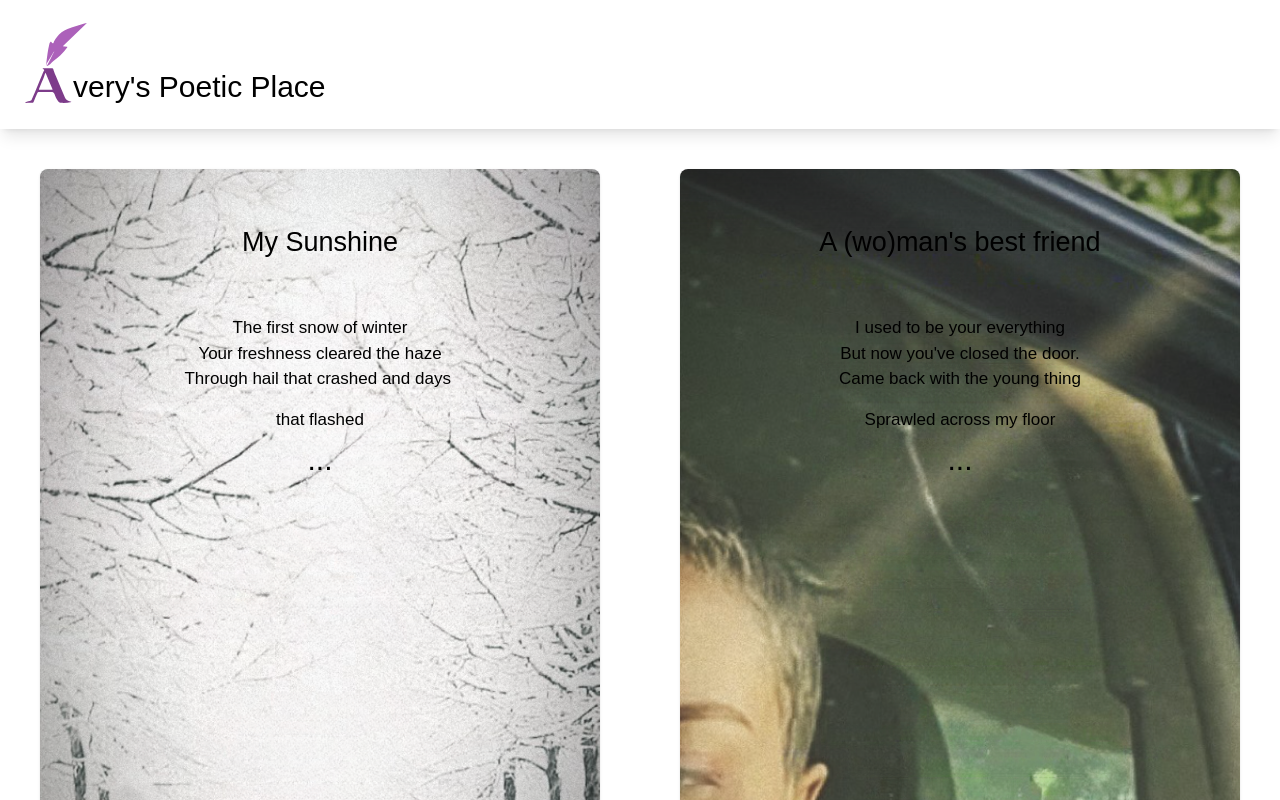
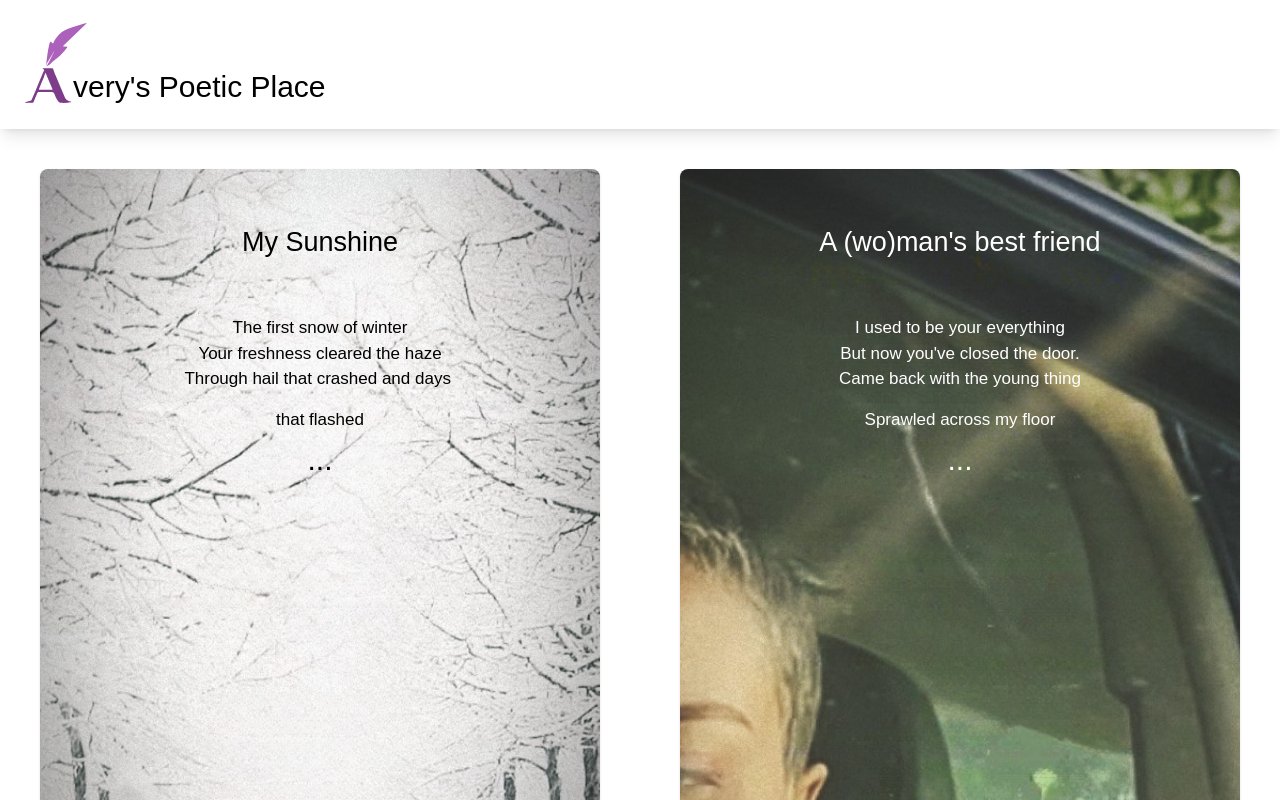
Before and after one commit to luca-borletti/avery-poems, a React (Create React App) app: page / in a window 1280 px wide. Shown: the top 800 px of the page. Built offline with nearby package versions, Linux system fonts and the light colour scheme.

Commit message:
new dark mode

```diff
--- a/src/App.js
+++ b/src/App.js
@@ -19,7 +19,7 @@ function App() {
 	const poems = [
 		{
 			title: "My Sunshine",
-			color: "#000",
+			dark: true,
 			lines: `The first snow of winter
 Your freshness cleared the haze
 Through hail that crashed and days
@@ -42,7 +42,7 @@ Your light was just a faze`,
 		},
 		{
 			title: "A (wo)man's best friend",
-			color: "#fff",
+			dark: false,
 			lines: `I used to be your everything
 But now you've closed the door.
 Came back with the young thing
@@ -74,7 +74,7 @@ and let myself subdue.`,
 		},
 		{
 			title: "Stormy",
-			color: "#000",
+			dark: true,
 			lines: `We always knew you belonged to the sky
 
 -12/20/21`,
@@ -82,7 +82,7 @@ and let myself subdue.`,
 		},
 		{
 			title: "Sunkissed",
-			color: "#000",
+			dark: true,
 			lines: `The Moon empties and fills my cup
 It has one rule, keep looking up
 
@@ -152,7 +152,7 @@ I can't live without you, since you are The Sun`,
 							e.stopPropagation();
 							setSelectedPoem({
 								title: "From Luca, with Love",
-								color: "#fff",
+								dark: false,
 								lines: ``,
 								image: img5,
 							});
@@ -219,7 +219,12 @@ I can't live without you, since you are The Sun`,
 								)}
 							>
 								<div className="h-[15%] flex flex-col justify-center">
-									<h1 className={clsx("text-[27px] text-[" + poem.color + "]")}>
+									<h1
+										className={clsx(
+											"text-[27px]",
+											poem.dark ? "text-[black]" : "text-[white]"
+										)}
+									>
 										{poem.title}
 									</h1>
 								</div>
@@ -227,7 +232,10 @@ I can't live without you, since you are The Sun`,
 								{/* <p className="">{poem.lines}</p> */}
 								<div className="h-[85%] p-5">
 									<pre
-										className={clsx("text-[" + poem.color + "] text-[17px]")}
+										className={clsx(
+											poem.dark ? "text-[black]" : "text-[white]",
+											"text-[17px]"
+										)}
 									>
 										{poem.lines.split("\n").slice(0, 4).join("\n")}
 										{poem.lines.split("\n").length > 4 ? (
@@ -269,9 +277,8 @@ I can't live without you, since you are The Sun`,
 						<div className="h-[15%] flex flex-col justify-center">
 							<pre
 								className={clsx(
-									"text-[28px] lg:text-[32px] text-[" +
-										selectedPoem.color +
-										"] mb-4"
+									"text-[28px] lg:text-[32px] mb-4",
+									selectedPoem.dark ? "text-[black]" : "text-[white]"
 								)}
 							>
 								{selectedPoem.title}
```
